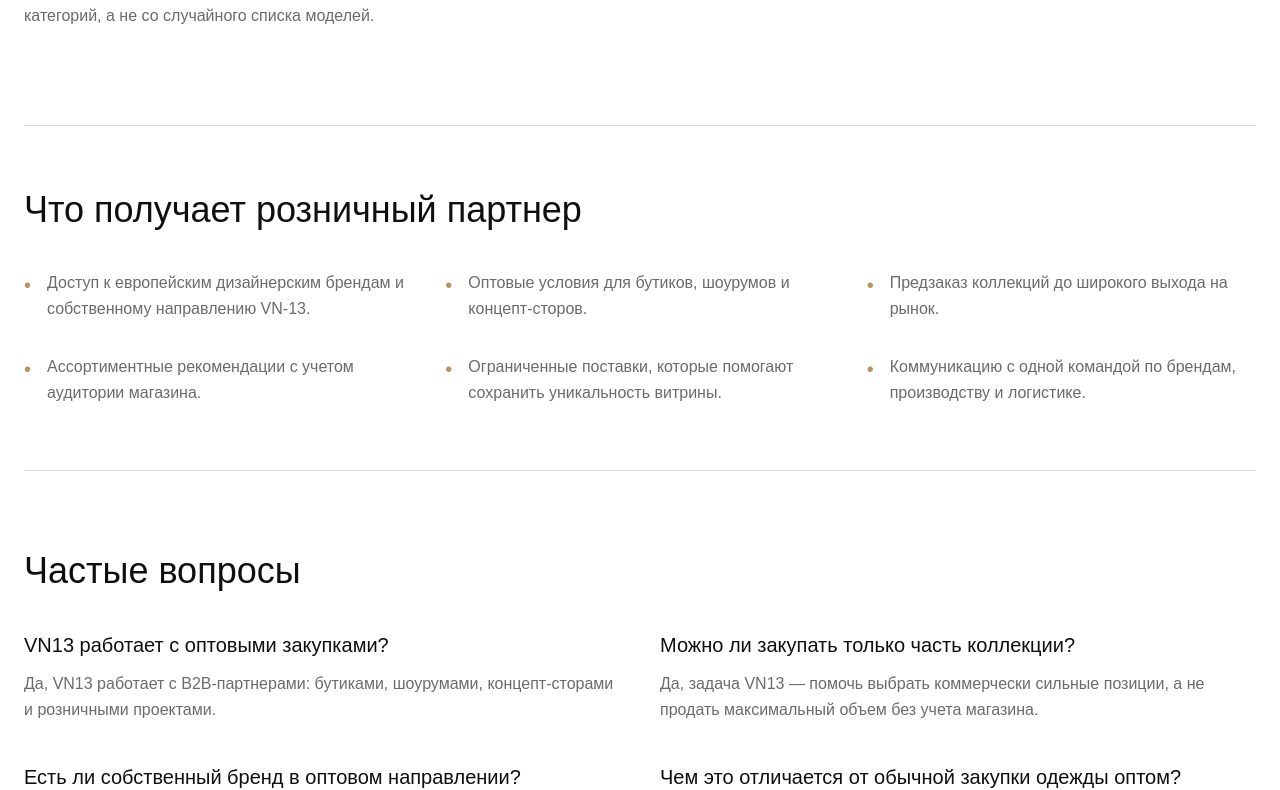
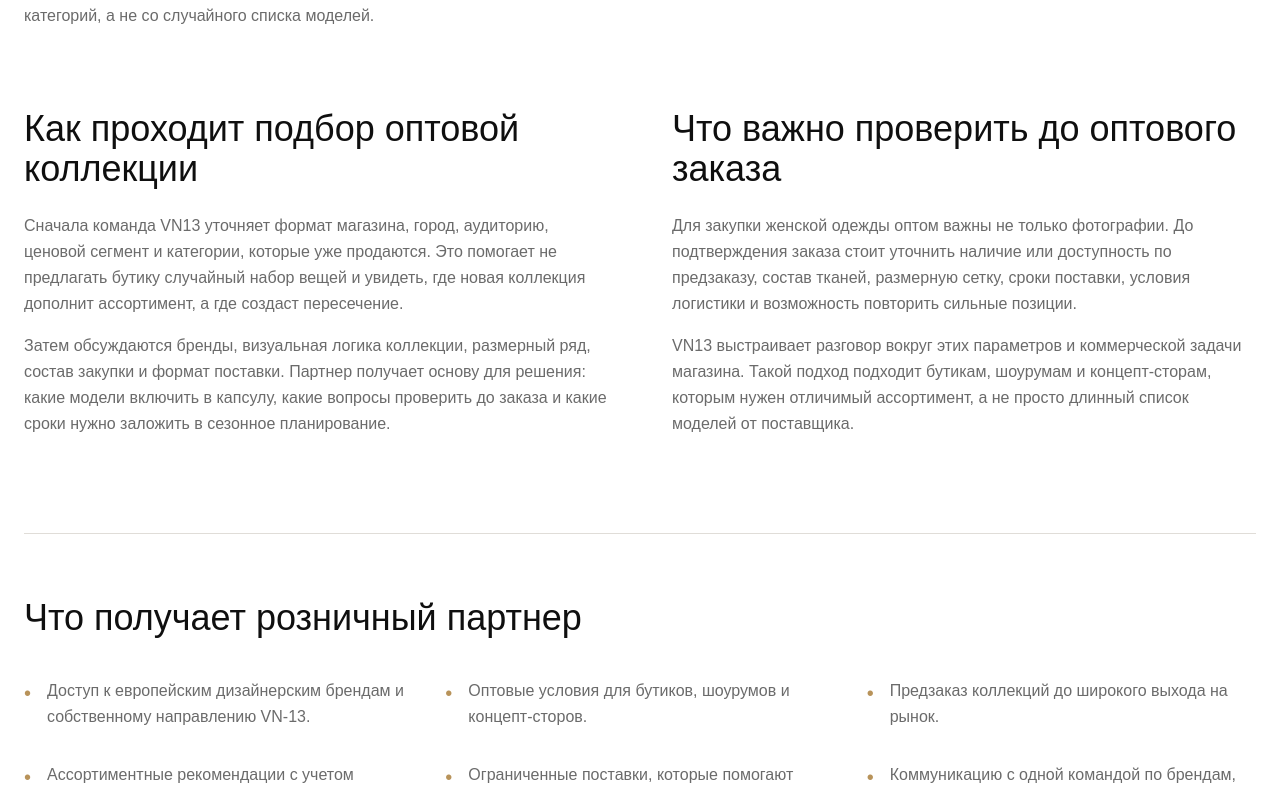
Before and after one commit to coffeeshop13/vn-13, a Next.js app: page /optovaya-zhenskaya-odezhda in a window 1280 px wide. Shown: the part 1139-1929 px from the top of the page. Built offline with nearby package versions, Linux system fonts and the light colour scheme.

Commit message:
Strengthen wholesale womenswear buyer content

```diff
--- a/app/optovaya-zhenskaya-odezhda/page.tsx
+++ b/app/optovaya-zhenskaya-odezhda/page.tsx
@@ -41,6 +41,20 @@ export default function WholesaleWomensClothingPage() {
             'VN13 помогает оценить коммерческий потенциал коллекции, подобрать ядро закупки и снизить риск перегруза склада случайными моделями. До согласования поставки обсуждаются состав капсулы, сроки, размеры, логистика и возможность повторного заказа сильных позиций.',
           ],
         },
+        {
+          title: 'Как проходит подбор оптовой коллекции',
+          body: [
+            'Сначала команда VN13 уточняет формат магазина, город, аудиторию, ценовой сегмент и категории, которые уже продаются. Это помогает не предлагать бутику случайный набор вещей и увидеть, где новая коллекция дополнит ассортимент, а где создаст пересечение.',
+            'Затем обсуждаются бренды, визуальная логика коллекции, размерный ряд, состав закупки и формат поставки. Партнер получает основу для решения: какие модели включить в капсулу, какие вопросы проверить до заказа и какие сроки нужно заложить в сезонное планирование.',
+          ],
+        },
+        {
+          title: 'Что важно проверить до оптового заказа',
+          body: [
+            'Для закупки женской одежды оптом важны не только фотографии. До подтверждения заказа стоит уточнить наличие или доступность по предзаказу, состав тканей, размерную сетку, сроки поставки, условия логистики и возможность повторить сильные позиции.',
+            'VN13 выстраивает разговор вокруг этих параметров и коммерческой задачи магазина. Такой подход подходит бутикам, шоурумам и концепт-сторам, которым нужен отличимый ассортимент, а не просто длинный список моделей от поставщика.',
+          ],
+        },
       ]}
       bulletsTitle="Что получает розничный партнер"
       bullets={[
@@ -72,6 +86,16 @@ export default function WholesaleWomensClothingPage() {
           answer:
             'Мы делаем акцент на дизайнерском ассортименте, контролируемой дистрибуции, предзаказе и долгосрочном партнерстве с ритейлером.',
         },
+        {
+          question: 'Какие данные нужны для подбора коллекции?',
+          answer:
+            'Полезно заранее описать формат магазина, город, аудиторию, ценовой сегмент, категории и уже представленные бренды. Это помогает точнее оценить ассортимент и избежать пересечения с текущей матрицей.',
+        },
+        {
+          question: 'Можно ли начать с консультации по ассортименту?',
+          answer:
+            'Да, подбор можно начать с обсуждения задачи магазина и подходящего формата сотрудничества: готовой коллекции, предзаказа, собственного VN-13 или дистрибуции европейского бренда.',
+        },
       ]}
       relatedLinks={[
         { href: '/vn-13-brand', label: 'Каталог женской одежды VN-13' },
```
